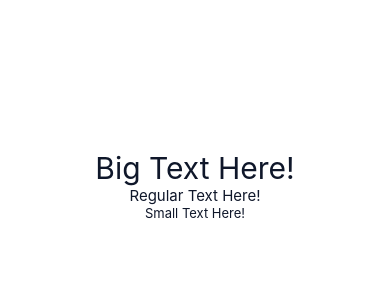
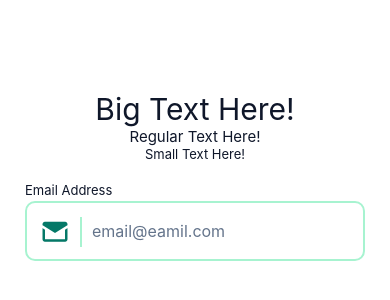
Before and after one commit to iaxelrad/StyledComponentsTS, a React Native app: screen / in a window 390 px wide. Shown: the part 244-544 px from the top of the page. Built offline with nearby package versions, Linux system fonts and the light colour scheme.

Commit message:
Fully Customizable TextInputs Fields

```diff
--- a/src/App.tsx
+++ b/src/App.tsx
@@ -1,15 +1,27 @@
-import React, { FunctionComponent } from 'react';
+import React, { useState, FunctionComponent } from 'react';
 import MainContainer from './components/Containers/MainContainer';
+import StyledTextInput from './components/Inputs/StyledTextInput';
 import BigText from './components/Texts/BigText';
 import RegularText from './components/Texts/RegularText';
 import SmallText from './components/Texts/SmallText';
 
 const App: FunctionComponent = () => {
+  const [email, setEmail] = useState('');
   return (
     <MainContainer>
       <BigText>Big Text Here!</BigText>
       <RegularText>Regular Text Here!</RegularText>
-      <SmallText>Small Text Here!</SmallText>
+      <SmallText style={{ marginBottom: 20 }}>Small Text Here!</SmallText>
+
+      <StyledTextInput
+        label="Email Address"
+        icon="email-variant"
+        value={email}
+        onChangeText={setEmail}
+        placeholder="email@eamil.com"
+        keyboardType="email-address"
+        style={{ marginBottom: 20 }}
+      />
     </MainContainer>
   );
 };
--- /dev/null
+++ b/src/components/Inputs/StyledTextInput.tsx
@@ -0,0 +1,54 @@
+import React, { FunctionComponent } from 'react';
+import styled from 'styled-components/native';
+import Icon from 'react-native-vector-icons/MaterialCommunityIcons';
+import { InputProps } from './types';
+import SmallText from '../Texts/SmallText';
+import { colors } from '../colors';
+const { primary, secondary, accent, black, gray } = colors;
+
+const InputWrapper = styled.View`
+  width: 100%;
+`;
+
+const LeftIcon = styled.View`
+  position: absolute;
+  top: 35px;
+  left: 15px;
+  z-index: 1;
+  border-right-width: 2px;
+  border-color: ${secondary};
+  padding-right: 10px;
+`;
+
+const InputField = styled.TextInput`
+  background-color: ${primary};
+  height: 60px;
+  border-width: 2px;
+  border-radius: 10px;
+  border-color: ${secondary};
+  margin-vertical: 3px;
+  margin-bottom: 10px;
+  padding: 15px;
+  padding-left: 65px;
+  padding-right: 65px;
+  font-size: 16px;
+  color: ${black};
+`;
+
+const StyledTextInput: FunctionComponent<InputProps> = ({
+  icon,
+  label,
+  ...props
+}) => {
+  return (
+    <InputWrapper>
+      <LeftIcon>
+        <Icon name={icon} size={30} color={accent} />
+      </LeftIcon>
+      <SmallText>{label}</SmallText>
+      <InputField {...props} placeholderTextColor={gray} style={props.style} />
+    </InputWrapper>
+  );
+};
+
+export default StyledTextInput;
--- /dev/null
+++ b/src/components/Inputs/types.tsx
@@ -0,0 +1,9 @@
+import { ComponentProps, ReactNode } from 'react';
+import { TextInputProps } from 'react-native';
+import MaterialCommunityIcons from 'react-native-vector-icons/MaterialCommunityIcons';
+export interface ExtraInputProps {
+  label: ReactNode;
+  icon: ComponentProps<typeof MaterialCommunityIcons>['name'];
+}
+
+export type InputProps = TextInputProps & ExtraInputProps;
```
